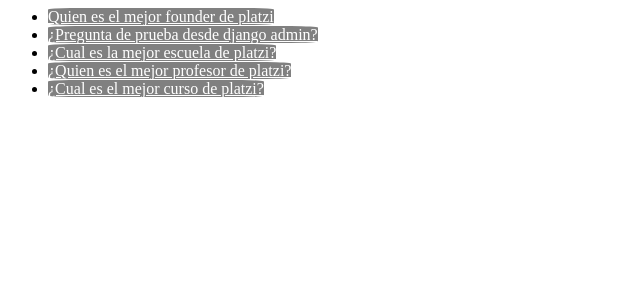
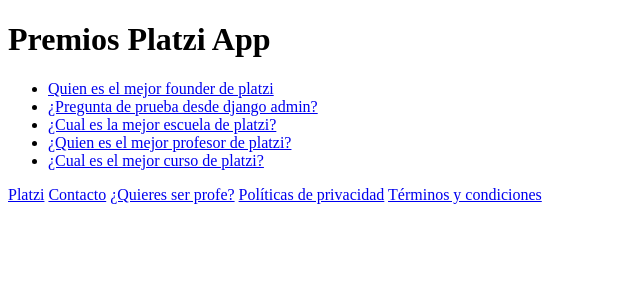
Before and after one commit to adrianhCoder/Django-platzi, a Django app: page /polls/ in a window 1280 px wide. Shown: the top 300 px of the page, without its empty margins (0-640 px from the left). Run offline with Django 4.2, Linux system fonts and the light colour scheme; data comes from the database, SQL or seed files in the repository.

Commit message:
Finished first basic template

```diff
--- a/premiosplatziapp/polls/templates/polls/index.html
+++ b/premiosplatziapp/polls/templates/polls/index.html
@@ -1,4 +1,4 @@
-{% load static %}
+{% comment %} {% load static %}
 <link rel="stylesheet" href="{% static 'polls/style.css' %}" />
 
 {% if latest_question_list %}
@@ -13,4 +13,40 @@
 </ul>
 {% else %}
 <p>No polls are available</p>
-{% endif %}
+{% endif %} {% endcomment %}
+<!DOCTYPE html>
+<html lang="en">
+<head>
+    <meta charset="UTF-8">
+    <meta http-equiv="X-UA-Compatible" content="IE=edge">
+    <meta name="viewport" content="width=device-width, initial-scale=1.0">
+    <title>Premios Platzi App</title>
+</head>
+<body>
+    <header>
+        <h1>Premios Platzi App</h1>
+    </header>
+    <main>
+        {% if latest_question_list %}
+        <ul>
+            {% for question in latest_question_list %}
+                <li>
+                    <a href=" {% url 'polls:detail' question.id  %} ">
+                        {{ question.question_text}}
+                    </a>
+                </li>
+            {% endfor %}
+        </ul>
+        {% else %}
+            <p>No polls are available.</p>
+        {% endif %}
+    </main>
+    <footer>
+        <a href="https://platzi.com">Platzi</a>
+        <a href="#">Contacto</a>
+        <a href="#">¿Quieres ser profe?</a>
+        <a href="#">Políticas de privacidad</a>
+        <a href="#">Términos y condiciones</a>
+    </footer>
+</body>
+</html>
```
